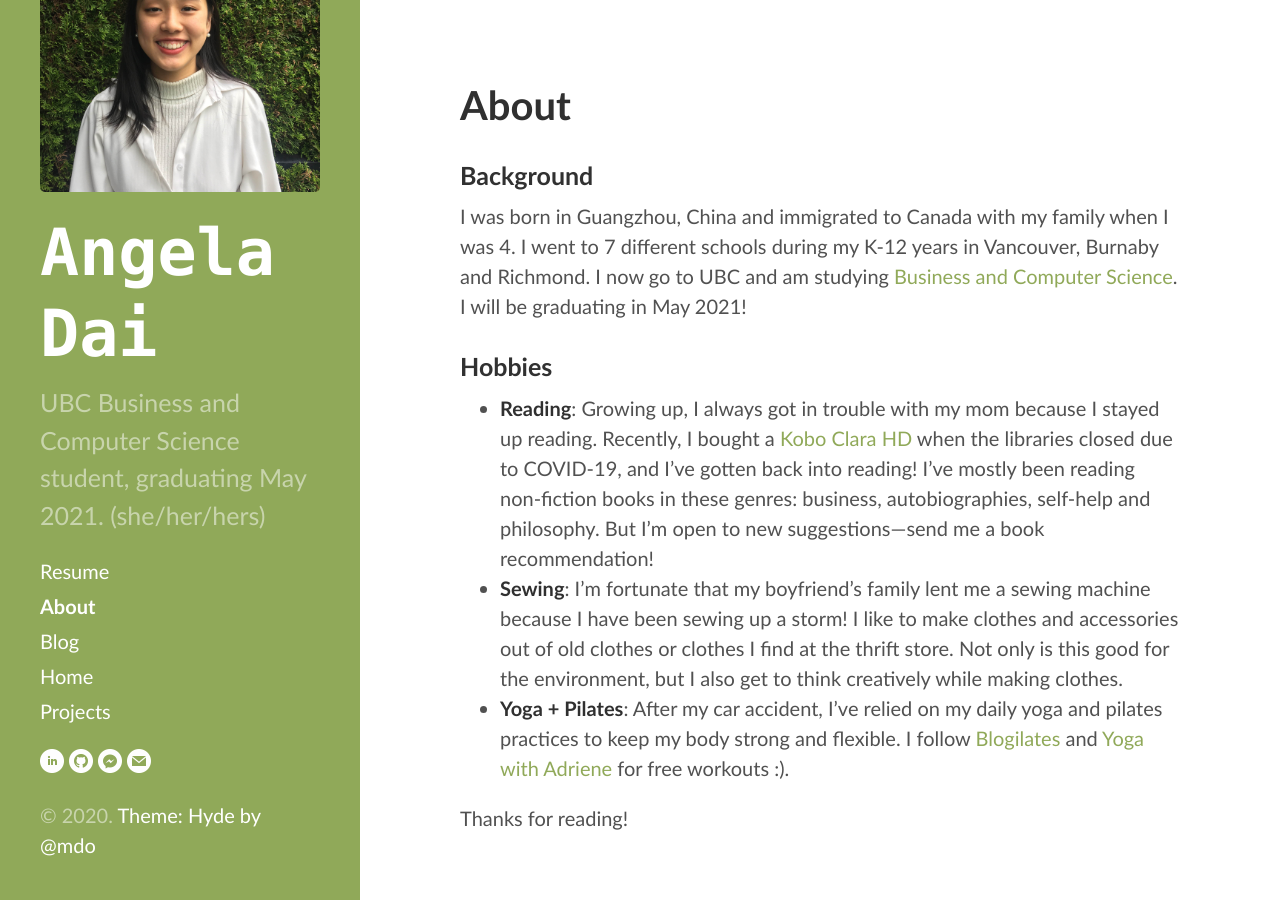
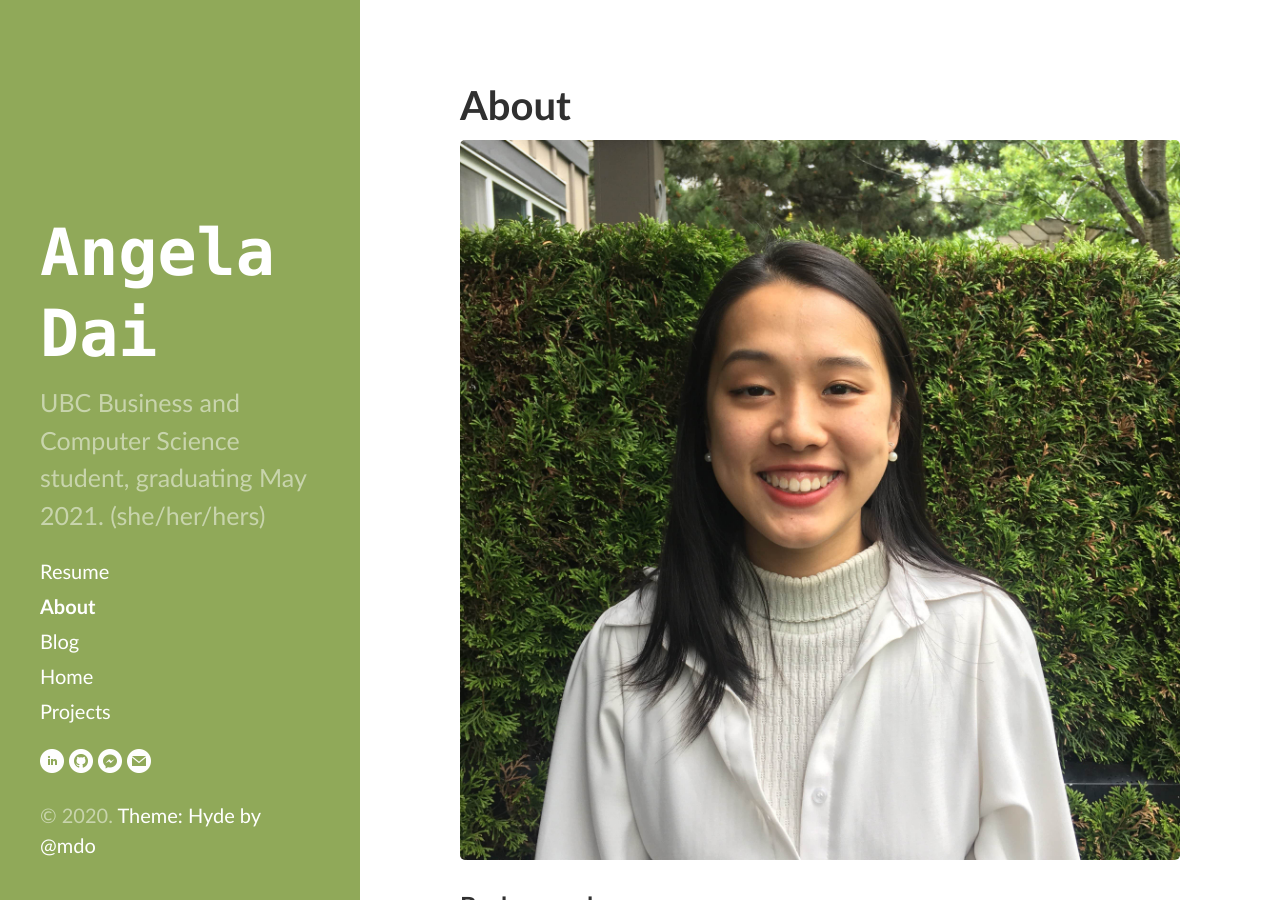
Before and after one commit to angeladai1/angeladai1.github.io, a Jekyll site: the page built from about.md, in a window 1280 px wide and 900 px high. Built offline with Jekyll 4.4.1, drawn with Linux system fonts in a browser that asks for light colours; Markdown is read by kramdown in place of the engine named in the settings.

Commit message:
Move photo from sidebar to about page because thing got a little uncomfy

```diff
--- a/_includes/sidebar.html
+++ b/_includes/sidebar.html
@@ -1,6 +1,6 @@
 <div class="sidebar">
   <div class="container sidebar-sticky">
-    <img class="profile-photo" src="{{ '/' | relative_url }}public/angela_dai_photo.jpg" alt="Photo of Angela Dai." class="inline"/>
+    <!-- <img class="profile-photo" src="{{ '/' | relative_url }}public/angela_dai_photo.jpg" alt="Photo of Angela Dai." class="inline"/> -->
     <div class="sidebar-about">
       <h1>
         <a href="{{ '/' | relative_url }}">
--- a/about.md
+++ b/about.md
@@ -2,6 +2,9 @@
 layout: page
 title: About
 ---
+
+![Photo of Angela dai](angela_dai_photo.jpg)
+
 ### Background
 
 I was born in Guangzhou, China and immigrated to Canada with my family when I was 4. I went to 7 different schools during my K-12 years in Vancouver, Burnaby and Richmond. I now go to UBC and am studying [Business and Computer Science](https://mybcom.sauder.ubc.ca/courses-money-enrolment/program-requirements/combined-major-in%C2%A0business-and-computer-science). I will be graduating in May 2021!
```
Also changed, not shown: angela_dai_photo.jpg (renamed from public/angela_dai_photo.jpg), public/instagram_logo.png (added).
